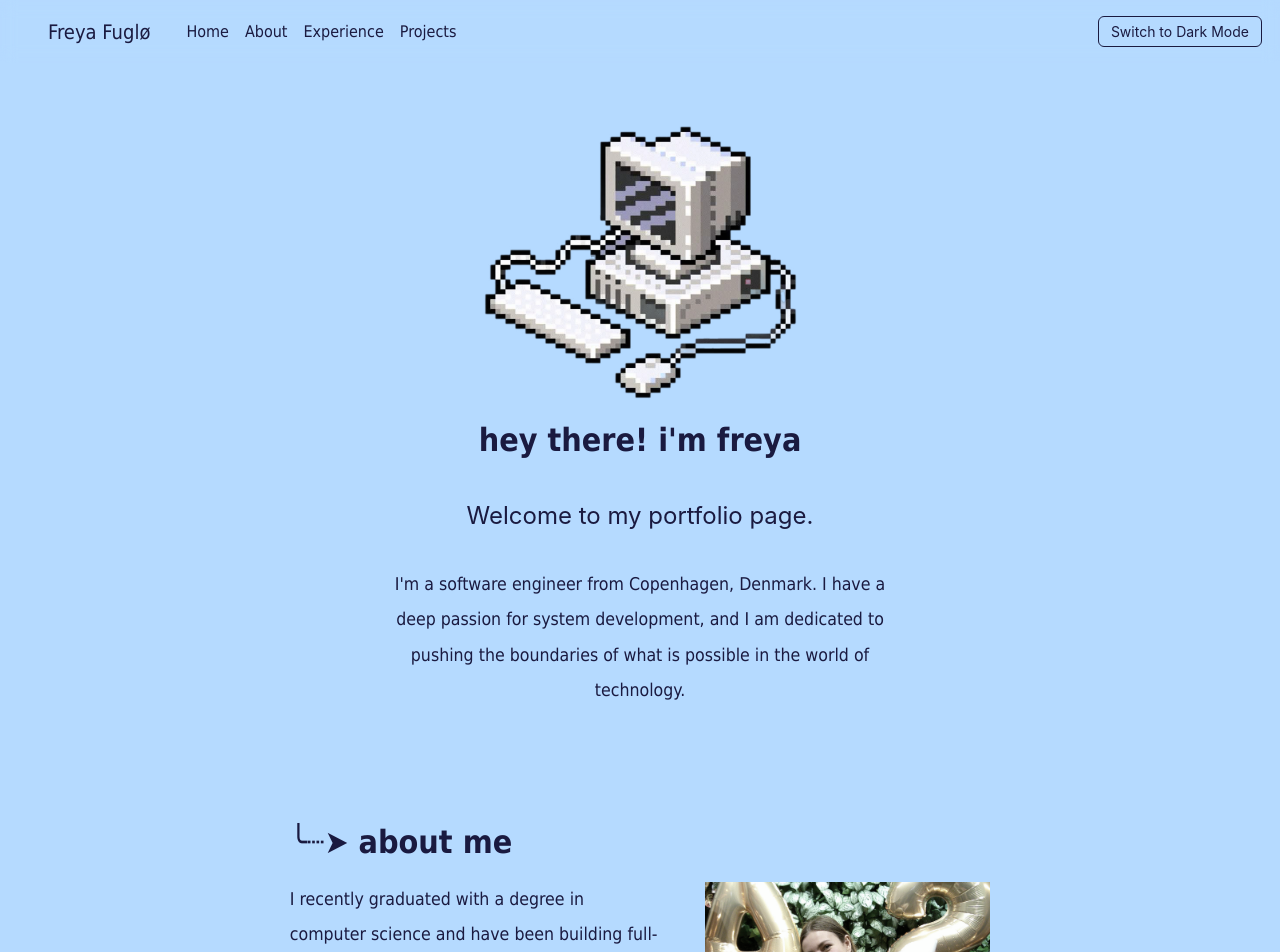
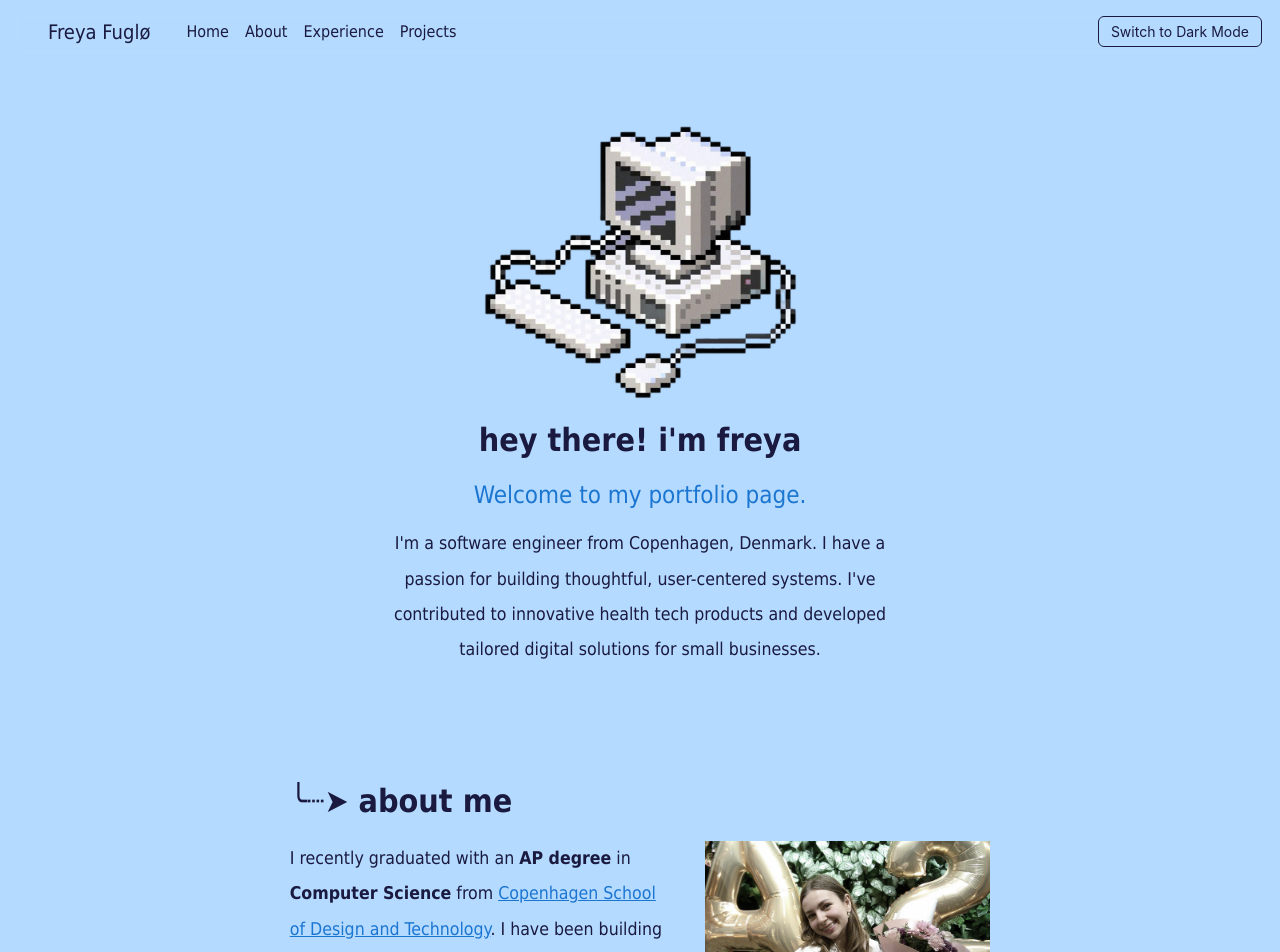
Before and after one commit to freyafuglo/freyas-portfolio, a Next.js app: page / in a window 1280 px wide. Shown: the top 952 px of the page. Built offline with nearby package versions, Linux system fonts and the light colour scheme.

Commit message:
updated pitch + about me

```diff
--- a/components/Portfolio.js
+++ b/components/Portfolio.js
@@ -33,9 +33,10 @@ export default function Portfolio() {
       <h1 className="header-text">{typedText}</h1>
       <h2>Welcome to my portfolio page.</h2>
       <p>
-        I'm a software engineer from Copenhagen, Denmark. I have a deep passion
-        for system development, and I am dedicated to pushing the boundaries of
-        what is possible in the world of technology.
+        I'm a software engineer from Copenhagen, Denmark. I have a passion for
+        building thoughtful, user-centered systems. I've contributed to
+        innovative health tech products and developed tailored digital solutions
+        for small businesses.
       </p>
 
       <div className="sections">
@@ -48,14 +49,22 @@ export default function Portfolio() {
           <div className="about-content">
             <div className="about-text">
               <p>
-                I recently graduated with a degree in computer science and have
-                been building full-stack applications using technologies like
-                React, Next.js, Node.js, and PostgreSQL.
+                I recently graduated with an <b>AP degree</b> in{" "}
+                <b>Computer Science</b> from{" "}
+                <a
+                  href="https://kea.dk/en/"
+                  target="_blank"
+                  rel="noopener noreferrer"
+                  className="blue-text"
+                >
+                  Copenhagen School of Design and Technology
+                </a>
+                . I have been building full-stack applications using
+                technologies like React, Next.js, Node.js, and PostgreSQL.
                 <br />
                 <br />
-                In my free time, I love exploring retro UI designs (like this
-                one 👾), attending tech meetups, and tinkering with side
-                projects.
+                In my free time, I love exploring UI designs, attending tech
+                meetups, and tinkering with side projects.
               </p>
             </div>
 
--- a/styles/globals.css
+++ b/styles/globals.css
@@ -8,8 +8,9 @@ html {
 }
 
 h2 {
-  font-family: "Inter", sans-serif;
-  font-weight: 400; /* thin */
+  font-weight: 500; /* thin */
+  margin: 0 !important; /* remove any default spacing */
+  color: rgb(27, 118, 209);
 }
 
 p {
@@ -25,6 +26,10 @@ button {
 
 a {
   color: inherit;
+}
+
+.blue-text {
+    color: rgb(27, 118, 209);
 }
 
 /* Header */
```
